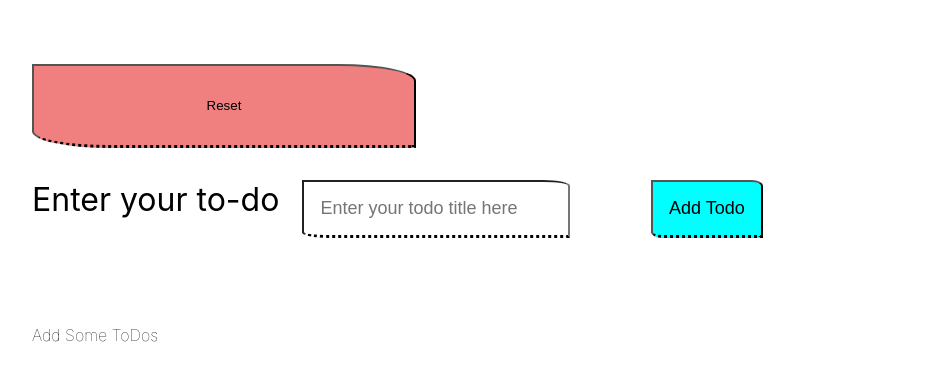
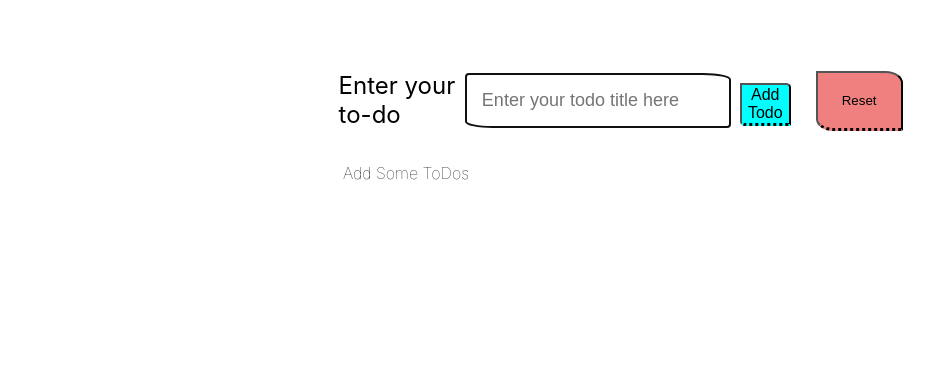
Before and after one commit to ssuyash3000/ToDo-List---3, a React (Create React App) app: page / in a window 1280 px wide. Shown: the top 380 px of the page, without its empty margins (32-966 px from the left). Built offline with nearby package versions, Linux system fonts and the light colour scheme.

Commit message:
adds foucs on enter todo feild of the form while first render and some style changes

```diff
--- a/src/Components/AddTodo.js
+++ b/src/Components/AddTodo.js
@@ -1,8 +1,10 @@
-import { useRef } from "react";
+import { useEffect, useRef } from "react";
 import styles from "../Style/AddTodo.module.css";
 export default function AddTodo(props) {
   let textTodo = useRef();
-
+  useEffect(() => {
+    textTodo.current.focus();
+  }, []);
   const handleSubmit = (e) => {
     e.preventDefault();
     let newTodo = {
--- a/src/Components/App.js
+++ b/src/Components/App.js
@@ -29,10 +29,13 @@ function App() {
   };
   return (
     <div className="App">
-      <button className="reset-btn" onClick={handleResetButton}>
-        Reset
-      </button>
-      <AddTodo setTodos={setTodos} />
+      <div className="feature-ctn">
+        <AddTodo setTodos={setTodos} />
+        <button className="reset-btn" onClick={handleResetButton}>
+          Reset
+        </button>
+      </div>
+
       <TodoList
         todos={todos}
         doneTodos={doneTodos}
--- a/src/Style/AddTodo.module.css
+++ b/src/Style/AddTodo.module.css
@@ -1,12 +1,14 @@
 .todoForm {
   display: flex;
   flex-direction: row;
+
   margin: 5%;
-  align-items: flex-start;
+  align-items: center;
   margin-top: 0;
 }
 .todoForm label {
-  font-size: xx-large;
+  font-size: x-large;
+  min-width: 25%;
 }
 .todoForm label,
 input {
@@ -14,17 +16,21 @@ input {
   margin-right: 2%;
 }
 .todoForm input {
+  min-height: 2%;
+
   padding: 1rem;
   font-size: large;
+  border: 1px solid #ccc;
   border-bottom-left-radius: 10%;
   border-top-right-radius: 10%;
-  border-bottom: dotted;
+  /* border-bottom: dotted; */
+  box-sizing: border-box;
 }
 
 .todoForm button {
-  margin-left: 5%;
-  padding: 1rem;
-  font-size: large;
+  width: min-content;
+
+  font-size: medium;
   border-bottom-left-radius: 10%;
   border-top-right-radius: 10%;
   border-bottom: dotted;
--- a/src/Style/App.css
+++ b/src/Style/App.css
@@ -1,20 +1,24 @@
 .App {
   text-align: left;
+  margin-top: 5%;
+}
+.App .feature-ctn {
+  display: flex;
+
+  flex-wrap: wrap;
 }
 button:hover {
   cursor: pointer;
   text-decoration: underline;
 }
 .App .reset-btn {
-  margin-left: 5%;
-  margin-top: 5%;
   margin-bottom: 2rem;
-  padding: 2rem;
+  padding-left: 1.5rem;
+  padding-right: 1.5rem;
   border-bottom-left-radius: 20%;
   border-top-right-radius: 20%;
   border-bottom: dotted;
-  width: 30%;
-  height: 5%;
+  width: max-content;
   background-color: lightcoral;
 }
 .App .reset-btn:hover {
--- a/src/Style/index.css
+++ b/src/Style/index.css
@@ -1,13 +1,16 @@
 body {
-  margin: 0;
-  font-family: -apple-system, BlinkMacSystemFont, 'Segoe UI', 'Roboto', 'Oxygen',
-    'Ubuntu', 'Cantarell', 'Fira Sans', 'Droid Sans', 'Helvetica Neue',
+  font-family: -apple-system, BlinkMacSystemFont, "Segoe UI", "Roboto", "Oxygen",
+    "Ubuntu", "Cantarell", "Fira Sans", "Droid Sans", "Helvetica Neue",
     sans-serif;
   -webkit-font-smoothing: antialiased;
   -moz-osx-font-smoothing: grayscale;
 }
-
+#root {
+  display: flex;
+  flex-direction: column;
+  align-items: center;
+}
 code {
-  font-family: source-code-pro, Menlo, Monaco, Consolas, 'Courier New',
+  font-family: source-code-pro, Menlo, Monaco, Consolas, "Courier New",
     monospace;
 }
```
